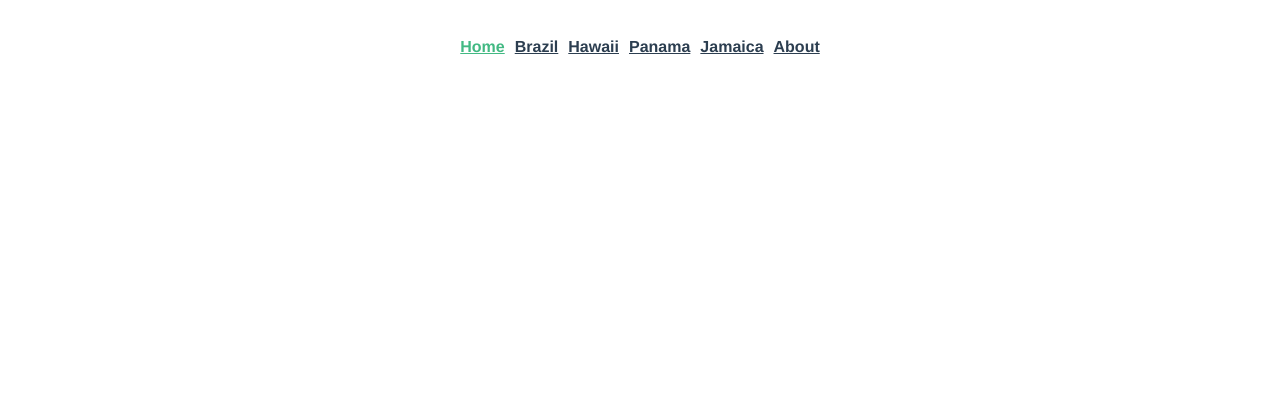
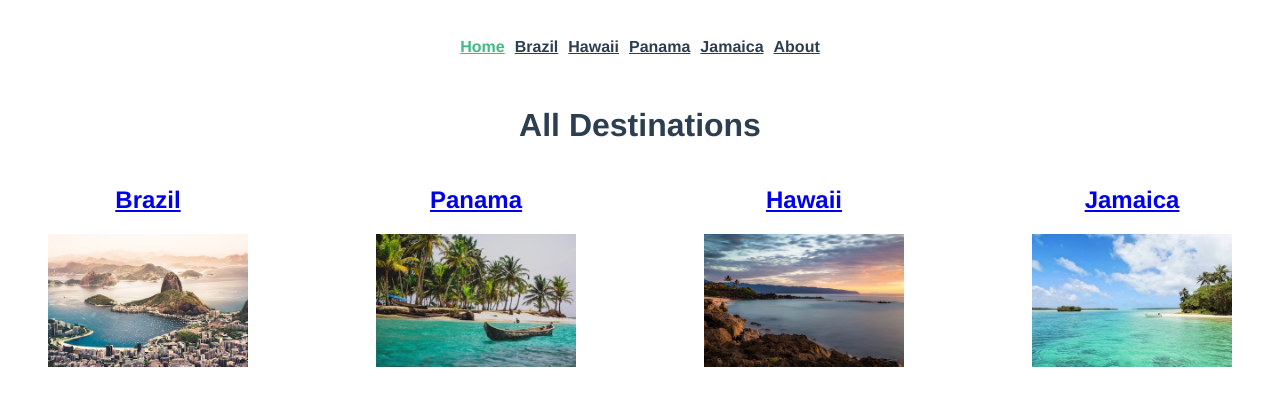
Before and after one commit to opolancoh/vue-router-app, a Vue app: page / in a window 1280 px wide. Shown: the top 406 px of the page. Built offline with nearby package versions, Linux system fonts and the light colour scheme.

Commit message:
All Destinations added

```diff
--- a/src/views/Home.vue
+++ b/src/views/Home.vue
@@ -1,5 +1,19 @@
 <template>
-  <div class="home"></div>
+  <div class="home">
+    <h1>All Destinations</h1>
+    <div class="destinations">
+      <div v-for="destination in destinations" :key="destination.name">
+        <router-link :to="destination.slug">
+          <h2>{{ destination.name }}</h2>
+        </router-link>
+        <figure>
+          <router-link :to="destination.name">
+            <img :src="require(`@/assets/${destination.image}`)" :alt="destination.name" />
+          </router-link>
+        </figure>
+      </div>
+    </div>
+  </div>
 </template>
 
 <script>
```
